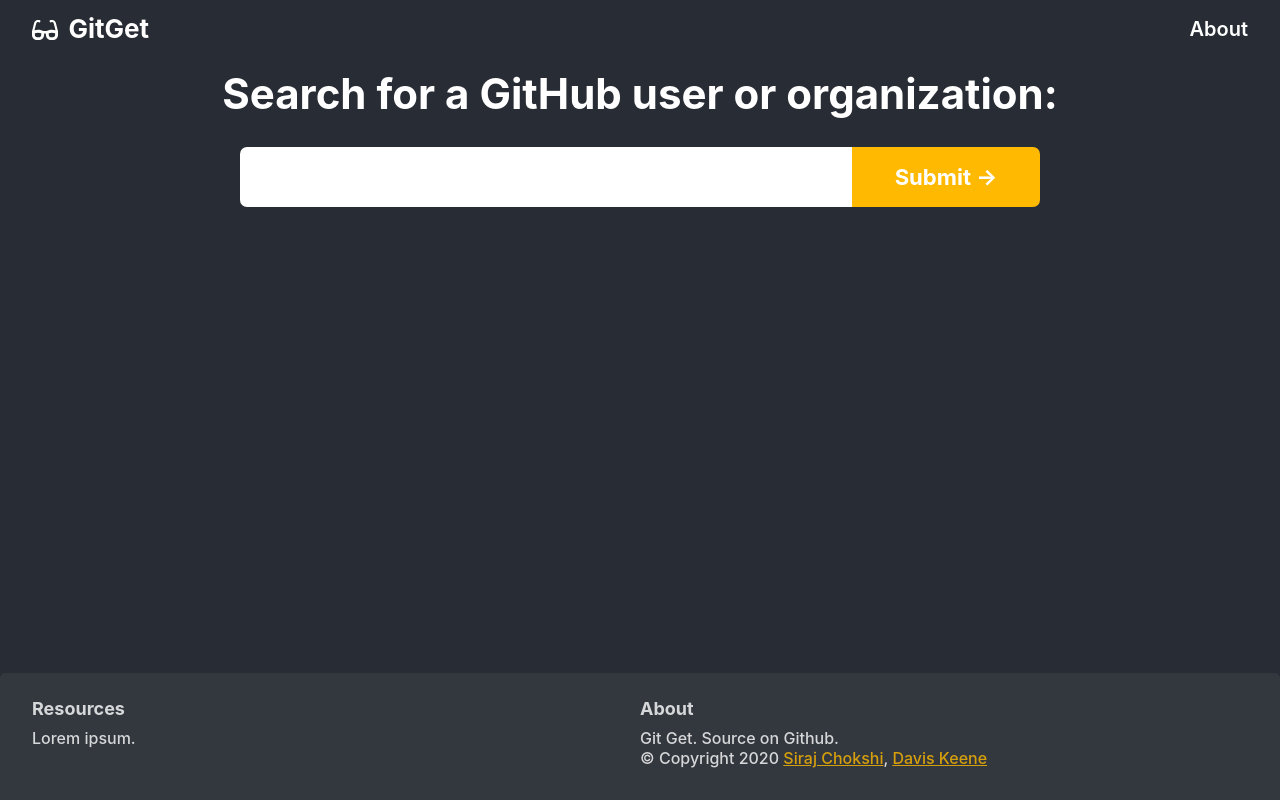
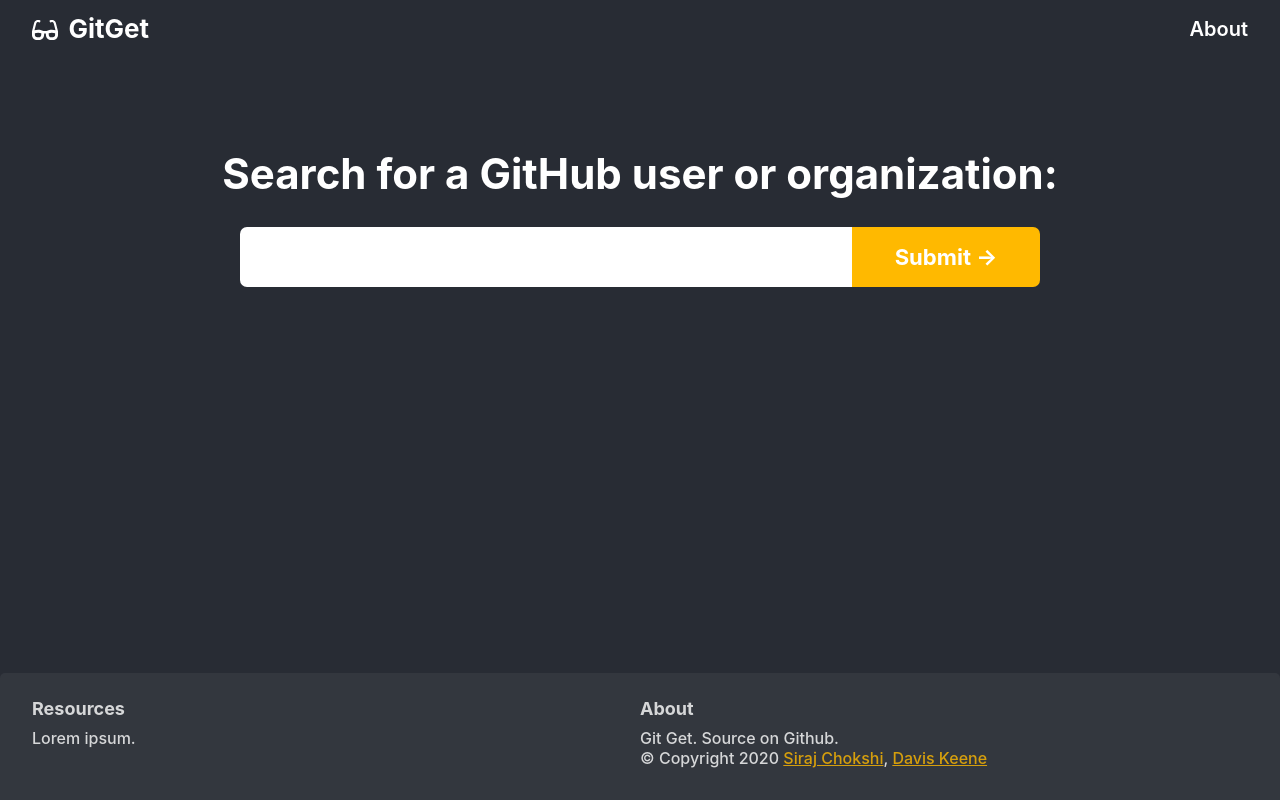
Before and after one commit to SirajChokshi/git-get, a React (Create React App) app in the folder frontend/: page / in a window 1280 px wide. Built offline with nearby package versions, Linux system fonts and the light colour scheme; the HTML template or start-up script is replaced by a standard one.

Commit message:
fix: padding top

```diff
--- a/frontend/src/App.scss
+++ b/frontend/src/App.scss
@@ -31,6 +31,10 @@ body {
   .spin-icon {
     animation: spin infinite 2s linear;
   }
+}
+
+.search-header {
+  padding-top: 10vh;
 }
 
 .App-header {
--- a/frontend/src/views/index.tsx
+++ b/frontend/src/views/index.tsx
@@ -13,7 +13,7 @@ const Index = () => {
 
     return (
         <div className="App">
-            <header className="app-header">
+            <header className="search-header">
                 <h1>Search for a GitHub user or organization:</h1>
                 <div id="search-wrapper">
                     <input onChange={(e) => updateQuery(e.target.value)} onKeyDown={_handleKeyDown} />
```
